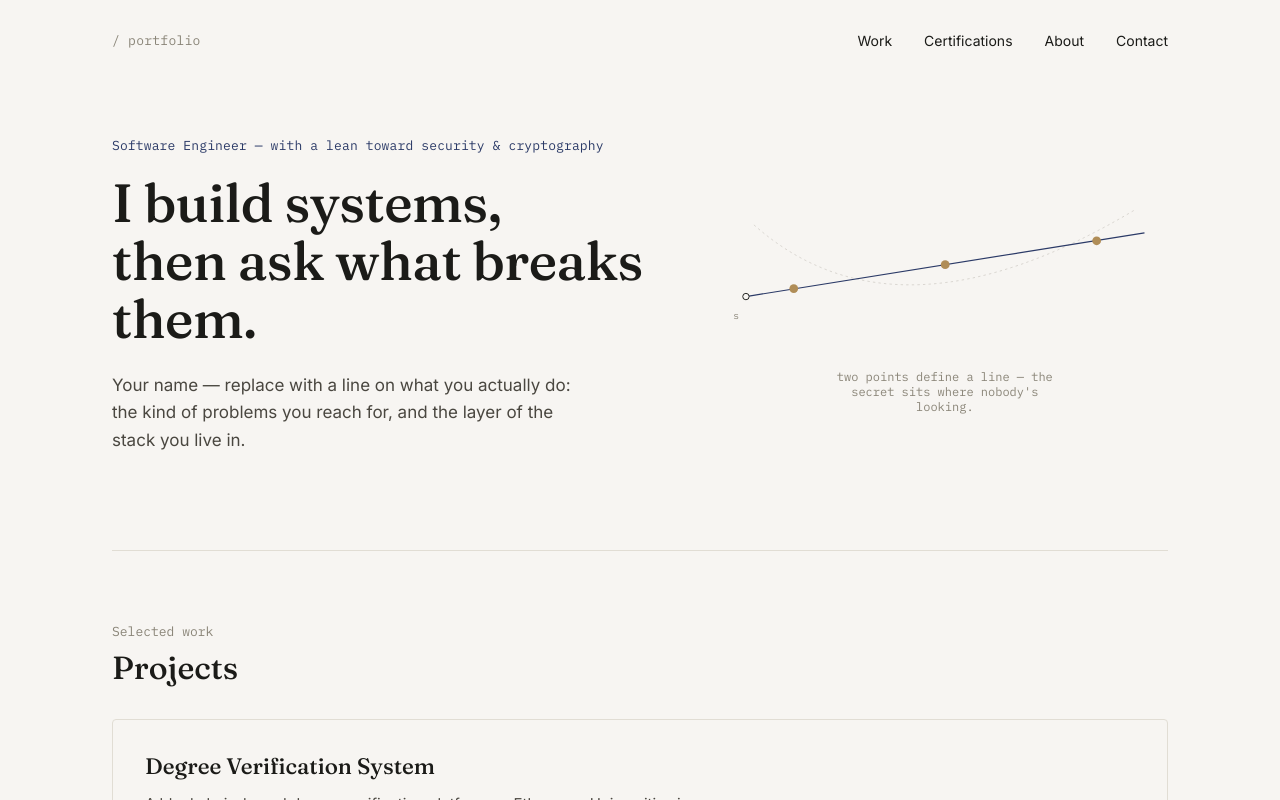
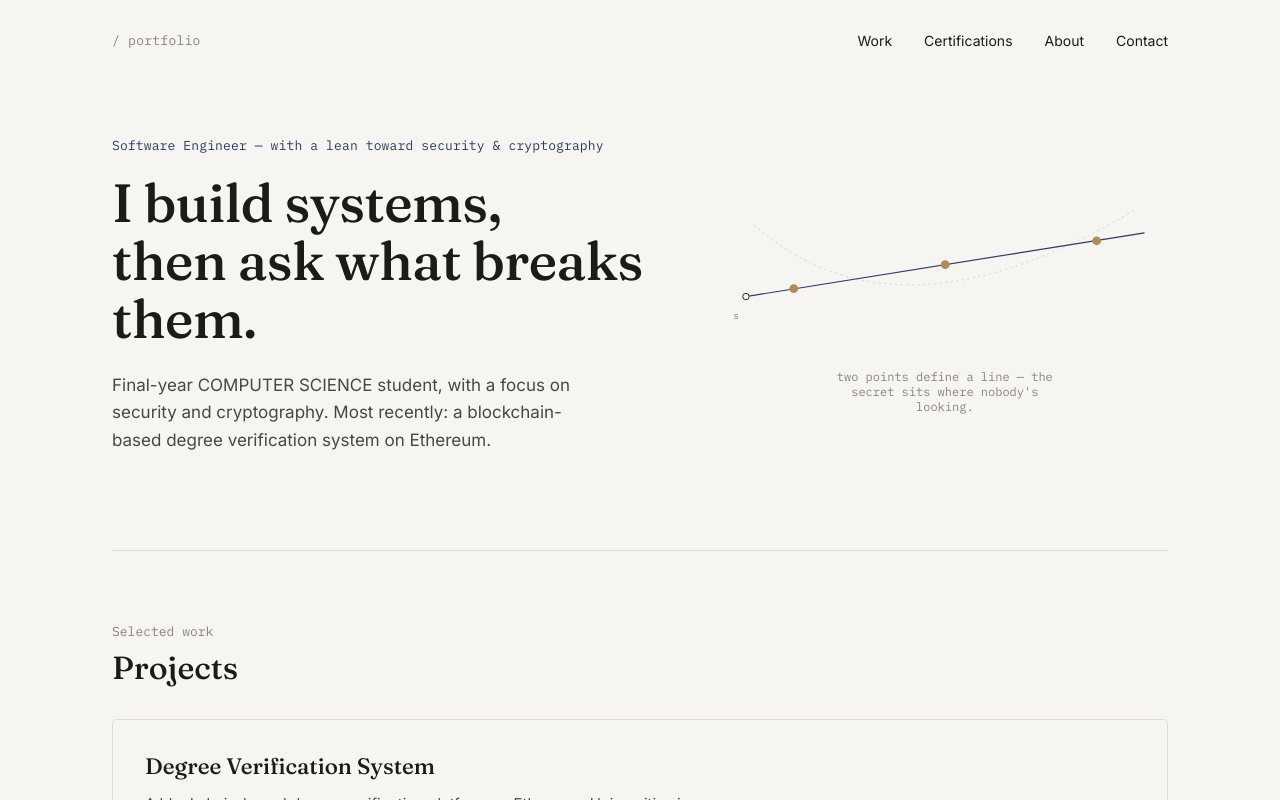
Before and after one commit to saqib-jamal/Portfolio, a React (Vite) app: page / in a window 1280 px wide. Shown: the top 800 px of the page. Built offline with nearby package versions, Linux system fonts and the light colour scheme.

Commit message:
restore the lost contact info

```diff
--- a/src/App.jsx
+++ b/src/App.jsx
@@ -24,9 +24,10 @@ export default function App() {
               I build systems,<br />
               then ask what breaks them.
             </h1>
-            <p className="hero-sub">
-              Your name — replace with a line on what you actually do: the kind of
-              problems you reach for, and the layer of the stack you live in.
+                        <p className="hero-sub">
+              Final-year COMPUTER SCIENCE student, with a focus on
+              security and cryptography. Most recently: a blockchain-based degree
+              verification system on Ethereum.
             </p>
           </div>
           <div className="hero-graphic">
@@ -46,10 +47,10 @@ export default function App() {
         <section id="contact" className="section contact-section">
           <p className="section-eyebrow">Get in touch</p>
           <h2 className="section-title">Contact</h2>
-          <div className="contact-links">
-            <a href="mailto:you@example.com">Email</a>
-            <a href="https://github.com/yourhandle" target="_blank" rel="noreferrer">GitHub</a>
-            <a href="https://linkedin.com/in/yourhandle" target="_blank" rel="noreferrer">LinkedIn</a>
+                    <div className="contact-links">
+            <a href="mailto:saqibjamal734@gmail.com">Email</a>
+            <a href="https://github.com/saqib-jamal" target="_blank" rel="noreferrer">GitHub</a>
+            <a href="https://www.linkedin.com/in/saqib-jamal-8b5261274" target="_blank" rel="noreferrer">LinkedIn</a>
           </div>
         </section>
       </main>
```
